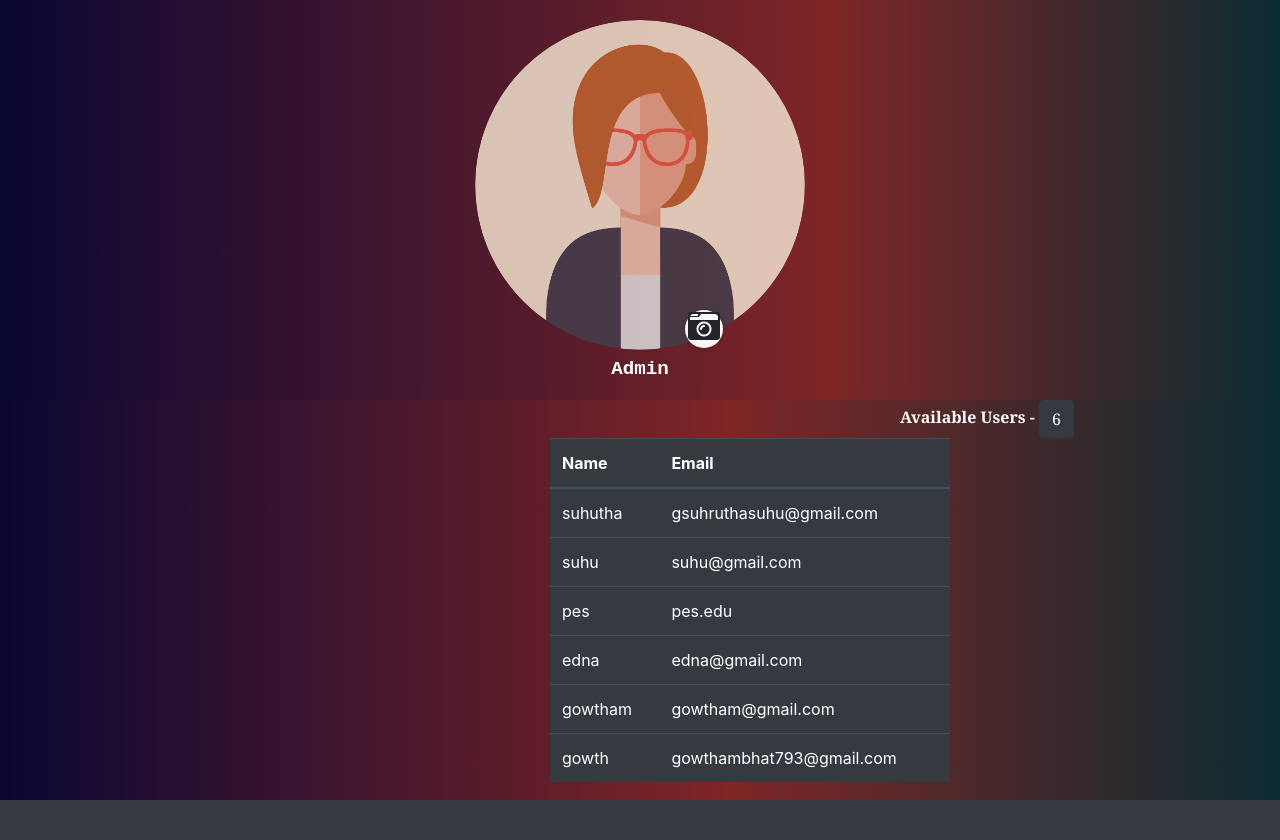
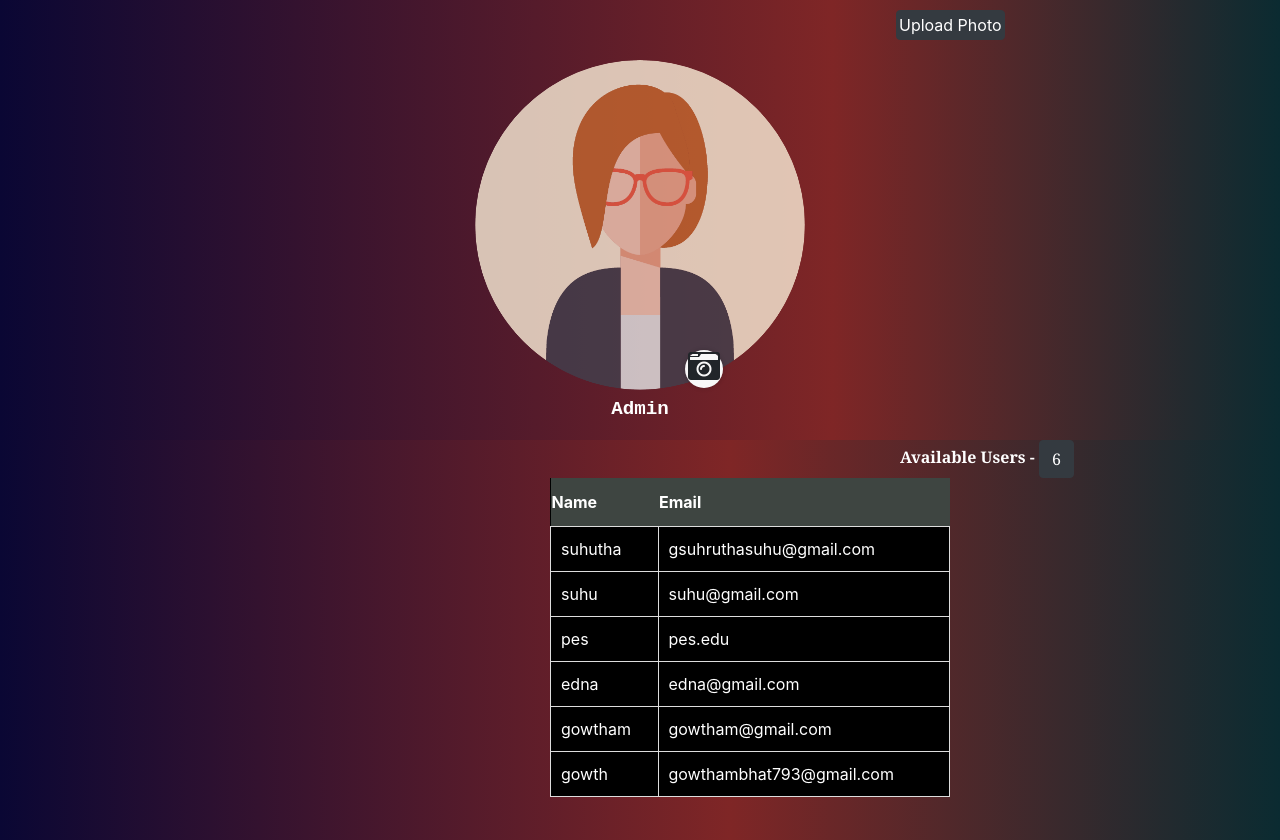
Before and after one commit to gowthamBhat/picsxon, a PHP site: page /picsxon/data/admin/adminDashboard.php in a window 1280 px wide. Before the commit the page ends 800 px from the top, so only its background shows below. Run offline with PHP 8.4, Linux system fonts and the light colour scheme; data comes from the database, SQL or seed files in the repository.

Commit message:
minor design changes

```diff
--- a/data/admin/adminDashboard.php
+++ b/data/admin/adminDashboard.php
@@ -17,7 +17,11 @@
 </head>
 
 <body>
-
+    <nav>
+        <div class="nav-container">
+            <a href="photoupload.php"><button class="nav btn btn-dark testing">Upload Photo</button></a>
+        </div>
+    </nav>
     <center>
         <div id="image-container">
             <figure>
@@ -32,7 +36,7 @@
 
     <div class="list-container">
         <div class="user-list">
-            <table class='table table-dark'>
+            <table class='table-data'>
 
                 <?php
 
--- a/index.html
+++ b/index.html
@@ -41,7 +41,7 @@
             </nav>
         </div>
 
-        <a href="data/admin/photoupload.php"><button class="nav btn btn-dark testing">Upload Photo</button></a>
+
     </div>
 
 </body>
--- a/styles/admindashboard.css
+++ b/styles/admindashboard.css
@@ -51,6 +51,29 @@ background: linear-gradient(90deg, rgba(10,7,52,1) 0%, rgba(127,38,38,1) 57%, rg
     color:white;
    position: relative;
    left: 350px;
-
+}
+.nav-container{
+    margin-top: 10px;
+    margin-left: 70%;
+}
+.nav-container button{
+    padding: 2px 2px;
+}
+.table-data th{
+    padding-top: 12px;
+    padding-bottom: 12px;
+    text-align: left;
+    background-color:#3e4541;
+    color: white;
 
 }
+.table-data td{
+    border: 1px solid #ddd;
+    padding: 10px;
+}
+.table-data{
+background-color: black;
+color: white;
+width: 100%;
+padding: 5px 5px;
+}
```
Also changed, not shown: 1 other file.
